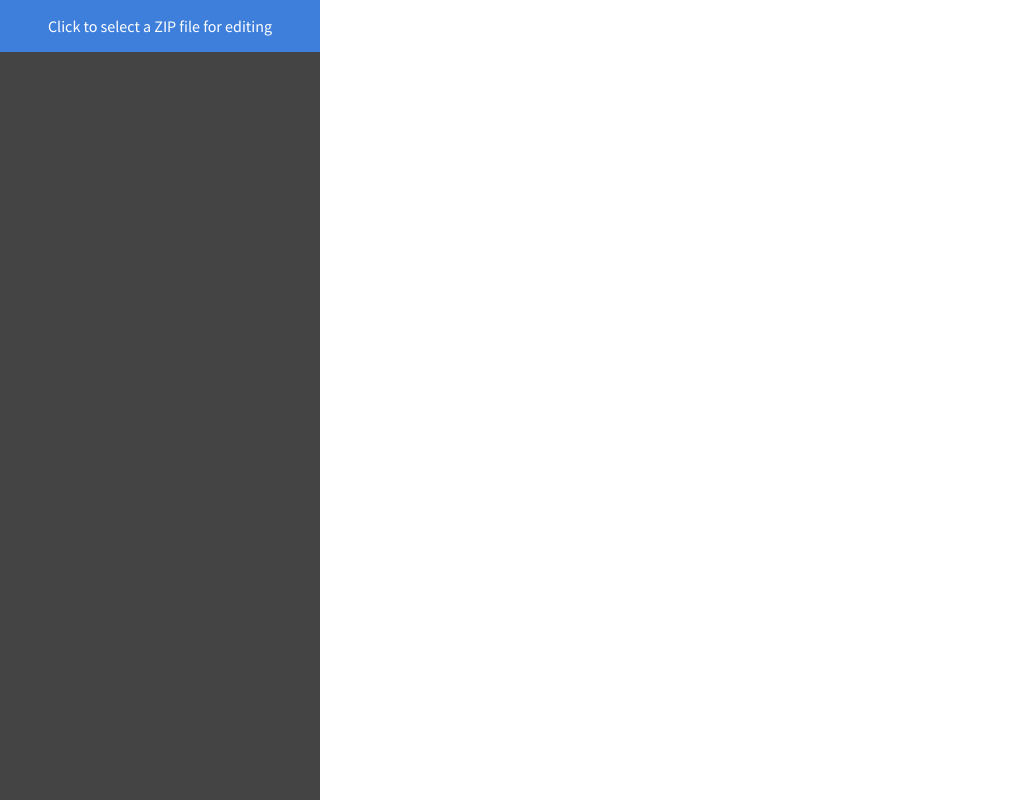
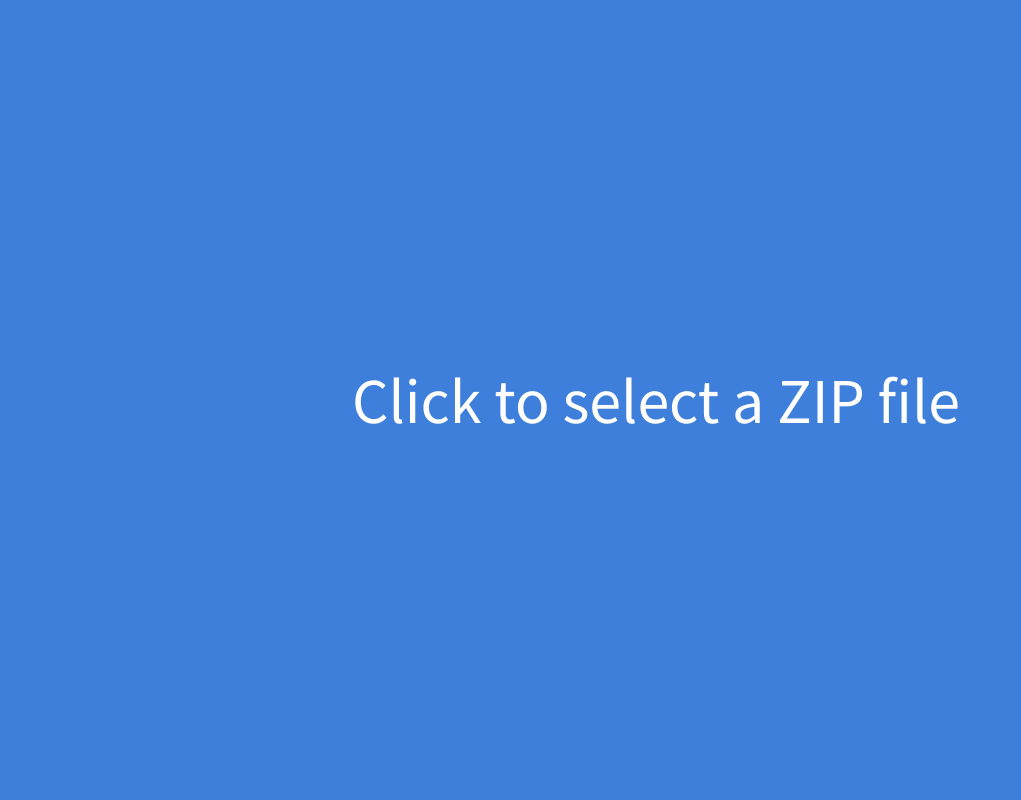
Before and after one commit to hubgit/zipadee, a React app: page / in a window 1280 px wide. Shown: the whole page, without its empty margins (0-1021 px from the left). Built offline with nearby package versions, Linux system fonts and the light colour scheme.

Commit message:
Fullscreen dropzone at start

```diff
--- a/src/App.css
+++ b/src/App.css
@@ -24,12 +24,12 @@
 .sidebar {
   display: flex;
   flex-direction: column;
+  background: #444;
 }
 
 .files {
   flex: 1;
   overflow-y: auto;
-  background: #444;
   color: white;
   padding: 8px 0;
   overflow-x: hidden;
@@ -59,9 +59,12 @@
   background: #4795ff;
   color: white;
   padding: 16px;
-  box-sizing: border-box;
   transition: background-color 0.25s;
+  display: flex;
+  justify-content: center;
+  align-items: center;
   text-align: center;
+  line-height: 1;
 }
 
 .dropzone:hover {
@@ -70,6 +73,12 @@
 
 .dropzone:focus {
   outline: none;
+}
+
+.fullscreen .dropzone {
+  height: 100vh;
+  width: 100vw;
+  font-size: 400%;
 }
 
 .download {
@@ -102,6 +111,7 @@
   display: flex;
   align-items: center;
   justify-content: center;
+  line-height: 1;
 }
 
 .monaco {
@@ -122,3 +132,7 @@
   background: none;
   cursor: pointer;
 }
+
+.select-message {
+  padding: 32px;
+}
--- a/src/App.tsx
+++ b/src/App.tsx
@@ -21,6 +21,7 @@ export const App: React.FC = () => {
   const [files, setFiles] = useState<string[]>()
   const [selectedFilename, setSelectedFilename] = useState<string>()
   const [editor, setEditor] = useState<monaco.editor.IStandaloneCodeEditor>()
+  const [changed, setChanged] = useState(false)
 
   // reset
   const handleReset = useCallback(() => {
@@ -29,6 +30,7 @@ export const App: React.FC = () => {
     setZip(undefined)
     setFiles(undefined)
     setSelectedFilename(undefined)
+    setChanged(false)
   }, [])
 
   const { getRootProps, getInputProps, isDragActive } = useDropzone({
@@ -76,7 +78,7 @@ export const App: React.FC = () => {
           if (file.name.endsWith('.zip')) {
             setError(error.message)
           } else {
-            setError(`This is not a ZIP file?`)
+            setError(`This is not a ZIP file 😖`)
           }
         })
   }, [file])
@@ -174,6 +176,7 @@ export const App: React.FC = () => {
     if (editor && zip && selectedFilename) {
       disposable = editor.onDidChangeModelContent(() => {
         zip.file(selectedFilename, editor.getValue())
+        setChanged(true)
       })
     }
 
@@ -186,18 +189,22 @@ export const App: React.FC = () => {
 
   return (
     <div className={'container'}>
-      <div className={'flex sidebar'}>
+      <div
+        className={classnames({
+          flex: true,
+          fullscreen: !file,
+          sidebar: true,
+        })}
+      >
         <div className={'dropzone'} {...getRootProps()}>
           <input {...getInputProps()} />
 
-          {isDragActive
-            ? 'Drop a file here…'
-            : 'Click to select a ZIP file for editing'}
+          {isDragActive ? 'Drop a file here…' : 'Click to select a ZIP file'}
         </div>
 
-        <div className={'files'}>
-          {files &&
-            files.map(file => (
+        {files && (
+          <div className={'files'}>
+            {files.map(file => (
               <div
                 className={classnames({
                   file: true,
@@ -210,9 +217,10 @@ export const App: React.FC = () => {
                 {file}
               </div>
             ))}
-        </div>
+          </div>
+        )}
 
-        {zip && file && (
+        {changed && (
           <div className={'download'} onClick={downloadZip}>
             Download updated ZIP file
           </div>
@@ -222,11 +230,15 @@ export const App: React.FC = () => {
       <div className={'flex editor'}>
         {error && <div className={'error message'}>{error}</div>}
 
-        {selectedFilename && (
-          <div className={'filename'}>
+        <div className={'filename'}>
+          {selectedFilename && (
             <span onClick={downloadSelectedFile}>{selectedFilename}</span>
-          </div>
-        )}
+          )}
+        </div>
+
+        {/*{zip && !selectedFilename && (
+          <div className={'select-message'}>&larr; Choose a file to edit</div>
+        )}*/}
 
         <div className={'monaco'} ref={editorRef} />
       </div>
```
